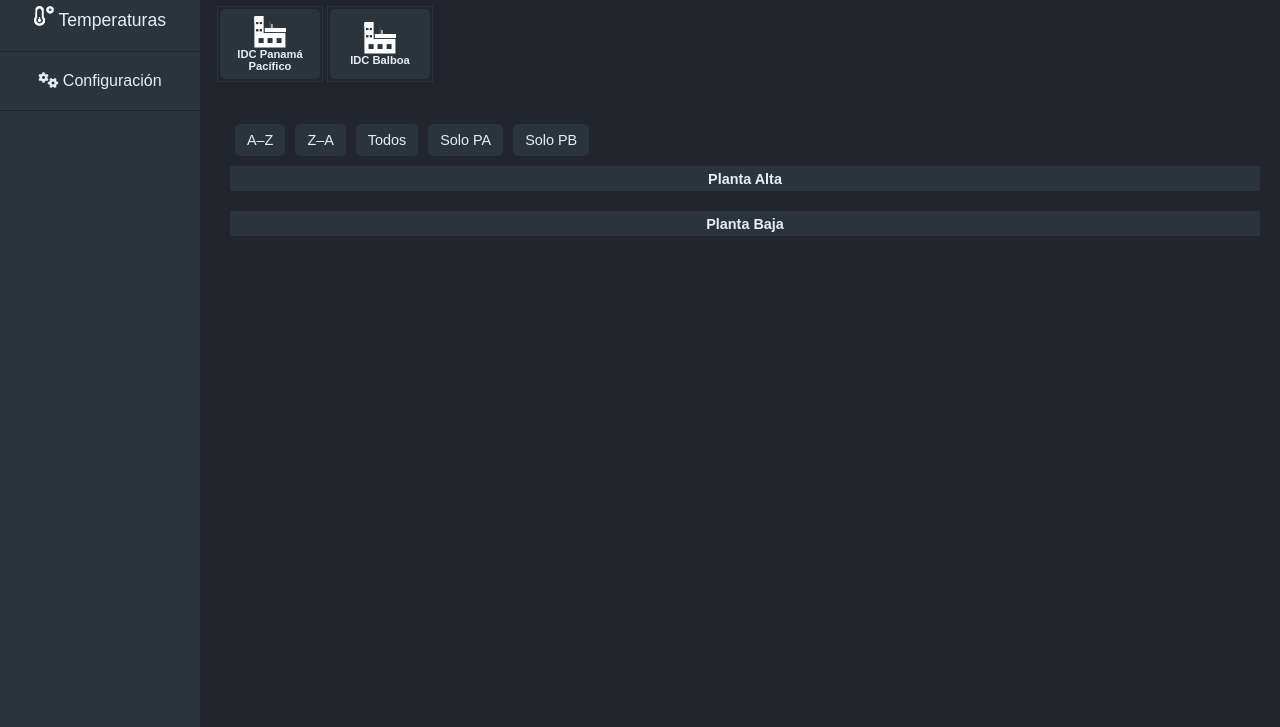
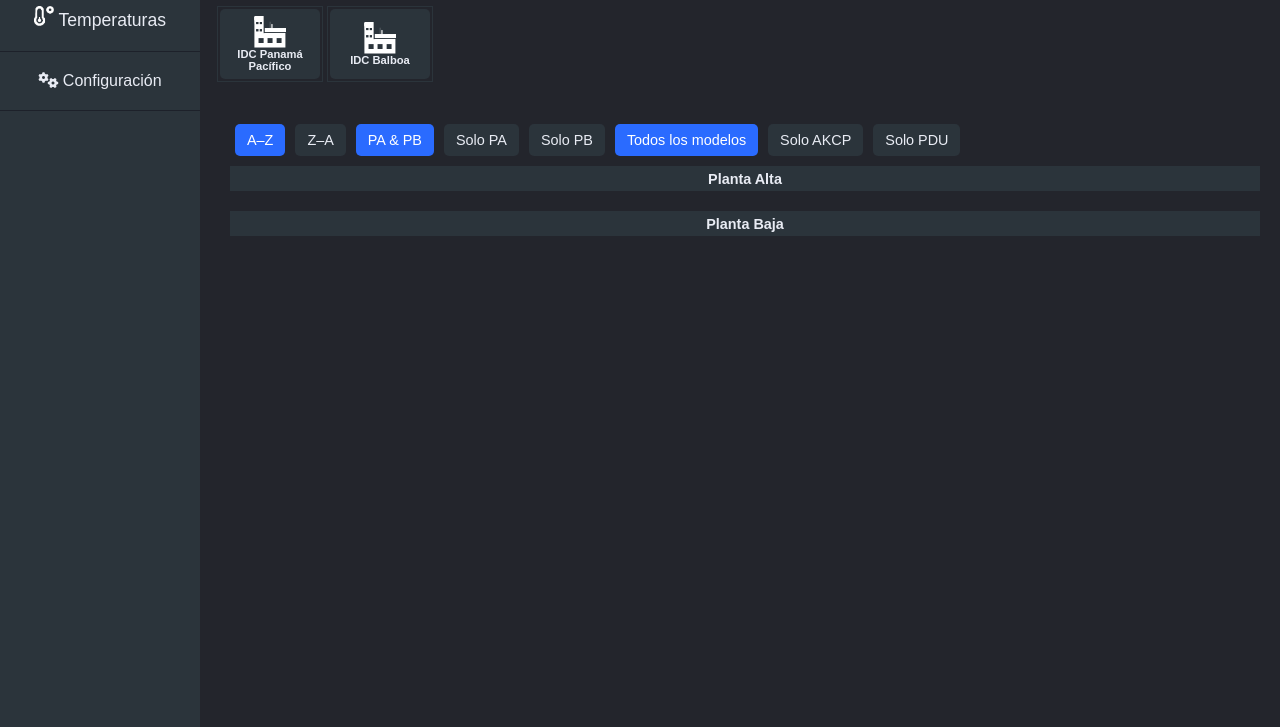
Before and after one commit to AbdielP/snmp_manager, a plain HTML site: page index.html in a window 1280 px wide. Shown: the part 73-800 px from the top of the page. Drawn offline with Linux system fonts and the light colour scheme; a web font is replaced by a local one.

Commit message:
botones de filtrado con colores

```diff
--- a/css/main_V01.css
+++ b/css/main_V01.css
@@ -115,6 +115,11 @@ body{
     color: #23252c;
 }
 
+.btn-active {
+    background-color: #2a6bff;
+    color: white;
+}
+
 @keyframes spin {
     0% { transform: rotate(0deg); }
     100% { transform: rotate(360deg); }
--- a/index.html
+++ b/index.html
@@ -60,12 +60,19 @@
             <div class="contenido-principal">
                 <!-- SORTING -->
                 <div class="filtros-sorting">
-                    <button class="btn-sorting" id="sort-az">A–Z</button>
-                    <button class="btn-sorting" id="sort-za">Z–A</button>
+                    <!-- <div> -->
+                        <button class="btn-sorting filtro-btn" id="sort-az">A–Z</button>
+                        <button class="btn-sorting filtro-btn" id="sort-za">Z–A</button>
+                        <button class="btn-sorting filtro-btn" id="filter-all">PA & PB</button>
+                        <button class="btn-sorting filtro-btn" id="filter-pa">Solo PA</button>
+                        <button class="btn-sorting filtro-btn" id="filter-pb">Solo PB</button>
+                    <!-- </div> -->
 
-                    <button class="btn-sorting" id="filter-all">Todos</button>
-                    <button class="btn-sorting" id="filter-pa">Solo PA</button>
-                    <button class="btn-sorting" id="filter-pb">Solo PB</button>
+                    <!-- <div> -->
+                        <button class="btn-sorting filtro-btn" id="filter-tipo-all">Todos los modelos</button>
+                        <button class="btn-sorting filtro-btn" id="filter-akcp">Solo AKCP</button>
+                        <button class="btn-sorting filtro-btn" id="filter-pdu">Solo PDU</button>
+                    <!-- </div> -->
                 </div>
                 <!-- FINAL SORTING -->
 
--- a/javascript/main_temps.js
+++ b/javascript/main_temps.js
@@ -7,6 +7,7 @@
             fullDeviceList: [],
             sortMode: "AZ",
             filterPlanta: "ALL",
+            filterTipo: "ALL" // ALL | AKCP | PDU
         },
         config: {
             api: {
@@ -33,6 +34,15 @@
             contenedorLoading: document.getElementsByClassName("contenedor-loading"),
             contenedorSensorPA: document.querySelector("#main-contenedor-sensor"),
             contenedorSensorPB: document.querySelector("#main-contenedor-sensor-pb"),
+            // Botones filtro
+            btnSortAZ: document.querySelector("#sort-az"),
+            btnSortZA: document.querySelector("#sort-za"),
+            btnFilterAll: document.querySelector("#filter-all"),
+            btnFilterPA: document.querySelector("#filter-pa"),
+            btnFilterPB: document.querySelector("#filter-pb"),
+            btnFilterTipoAll: document.querySelector("#filter-tipo-all"),
+            btnFilterTipoAKCP: document.querySelector("#filter-akcp"),
+            btnFilterTipoPDU: document.querySelector("#filter-pdu"),
         },
 
         init: function () {
@@ -43,34 +53,59 @@
                 App.readSensores("sensoresbal", "IDC Balboa")
             })
             // Sorting A-Z
-            document.getElementById("sort-az").addEventListener("click", function () {
+            App.htmlElements.btnSortAZ.addEventListener("click", function () {
                 App.variables.sortMode = "AZ"
                 App.utils.applyFiltersAndRender()
+                App.utils.updateFilterButtons()
             })
 
             // Sorting Z-A
-            document.getElementById("sort-za").addEventListener("click", function () {
+            App.htmlElements.btnSortZA.addEventListener("click", function () {
                 App.variables.sortMode = "ZA"
                 App.utils.applyFiltersAndRender()
+                App.utils.updateFilterButtons()
             })
 
             // Filtro: Todos
-            document.getElementById("filter-all").addEventListener("click", function () {
+            App.htmlElements.btnFilterAll.addEventListener("click", function () {
                 App.variables.filterPlanta = "ALL"
                 App.utils.applyFiltersAndRender()
+                App.utils.updateFilterButtons()
             })
 
             // Filtro: Solo PA
-            document.getElementById("filter-pa").addEventListener("click", function () {
+            App.htmlElements.btnFilterPA.addEventListener("click", function () {
                 App.variables.filterPlanta = "PA"
                 App.utils.applyFiltersAndRender()
+                App.utils.updateFilterButtons()
             })
 
             // Filtro: Solo PB
-            document.getElementById("filter-pb").addEventListener("click", function () {
+            App.htmlElements.btnFilterPB.addEventListener("click", function () {
                 App.variables.filterPlanta = "PB"
                 App.utils.applyFiltersAndRender()
+                App.utils.updateFilterButtons()
             })
+
+            App.htmlElements.btnFilterTipoAll.addEventListener("click", () => {
+                App.variables.filterTipo = "ALL"
+                App.utils.applyFiltersAndRender()
+                App.utils.updateFilterButtons()
+            })
+
+            App.htmlElements.btnFilterTipoAKCP.addEventListener("click", () => {
+                App.variables.filterTipo = "AKCP"
+                App.utils.applyFiltersAndRender()
+                App.utils.updateFilterButtons()
+            })
+
+            App.htmlElements.btnFilterTipoPDU.addEventListener("click", () => {
+                App.variables.filterTipo = "PDU"
+                App.utils.applyFiltersAndRender()
+                App.utils.updateFilterButtons()
+            })
+
+            App.utils.updateFilterButtons()
         },
 
         // Entrada principal
@@ -118,6 +153,10 @@
                                 ip: r.ip, // IP real
                                 domId: s.domId, // ← viene del backend
                                 modelo: r.modelo,
+                                tipo:
+                                    r.modelo === "SP2" || r.modelo === "SP2+"
+                                        ? "AKCP"
+                                        : "PDU",
                                 planta: r.planta,
                                 name: r.device.name,
                                 device: r.device,
@@ -389,6 +428,11 @@
                     list = list.filter(d => d.planta === "PB")
                 }
 
+                // 2.5 FILTRAR POR TIPO ← AQUÍ
+                if (App.variables.filterTipo !== "ALL") {
+                    list = list.filter(d => d.tipo === App.variables.filterTipo)
+                }
+
                 // 3. SORT
                 if (App.variables.sortMode === "AZ") {
                     list.sort((a, b) => a.name.localeCompare(b.name))
@@ -402,8 +446,46 @@
 
                 // 5. RENDER
                 App.utils.renderCardsBulk(pa, pb)
+            },
+            updateFilterButtons: function () {
+                // IDs a limpiar
+                const ids = [
+                    "sort-az", "sort-za",
+                    "filter-all", "filter-pa", "filter-pb",
+                    "filter-tipo-all", "filter-akcp", "filter-pdu"
+                ]
+
+                ids.forEach((id) => {
+                    const btn = document.getElementById(id)
+                    if (btn) btn.classList.remove("btn-active")
+                })
+
+                // SORT
+                if (App.variables.sortMode === "AZ") {
+                    document.getElementById("sort-az")?.classList.add("btn-active")
+                } else {
+                    document.getElementById("sort-za")?.classList.add("btn-active")
+                }
+
+                // PLANTA
+                if (App.variables.filterPlanta === "ALL") {
+                    document.getElementById("filter-all")?.classList.add("btn-active")
+                } else if (App.variables.filterPlanta === "PA") {
+                    document.getElementById("filter-pa")?.classList.add("btn-active")
+                } else if (App.variables.filterPlanta === "PB") {
+                    document.getElementById("filter-pb")?.classList.add("btn-active")
+                }
+
+                // TIPO
+                if (App.variables.filterTipo === "ALL") {
+                    document.getElementById("filter-tipo-all")?.classList.add("btn-active")
+                } else if (App.variables.filterTipo === "AKCP") {
+                    document.getElementById("filter-akcp")?.classList.add("btn-active")
+                } else if (App.variables.filterTipo === "PDU") {
+                    document.getElementById("filter-pdu")?.classList.add("btn-active")
+                }
             }
-        },
+        }
     }
     App.init()
 })()
```
